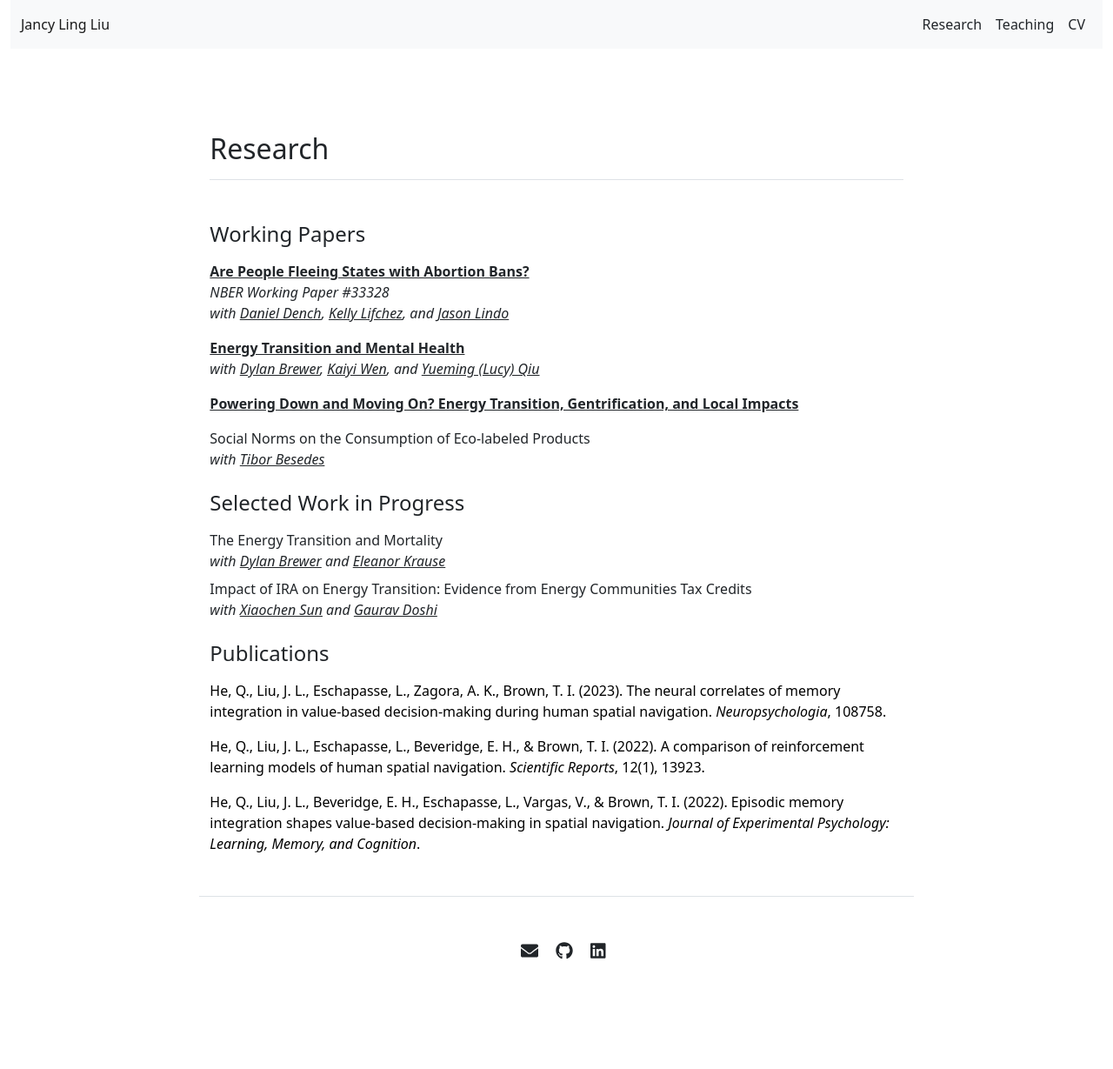
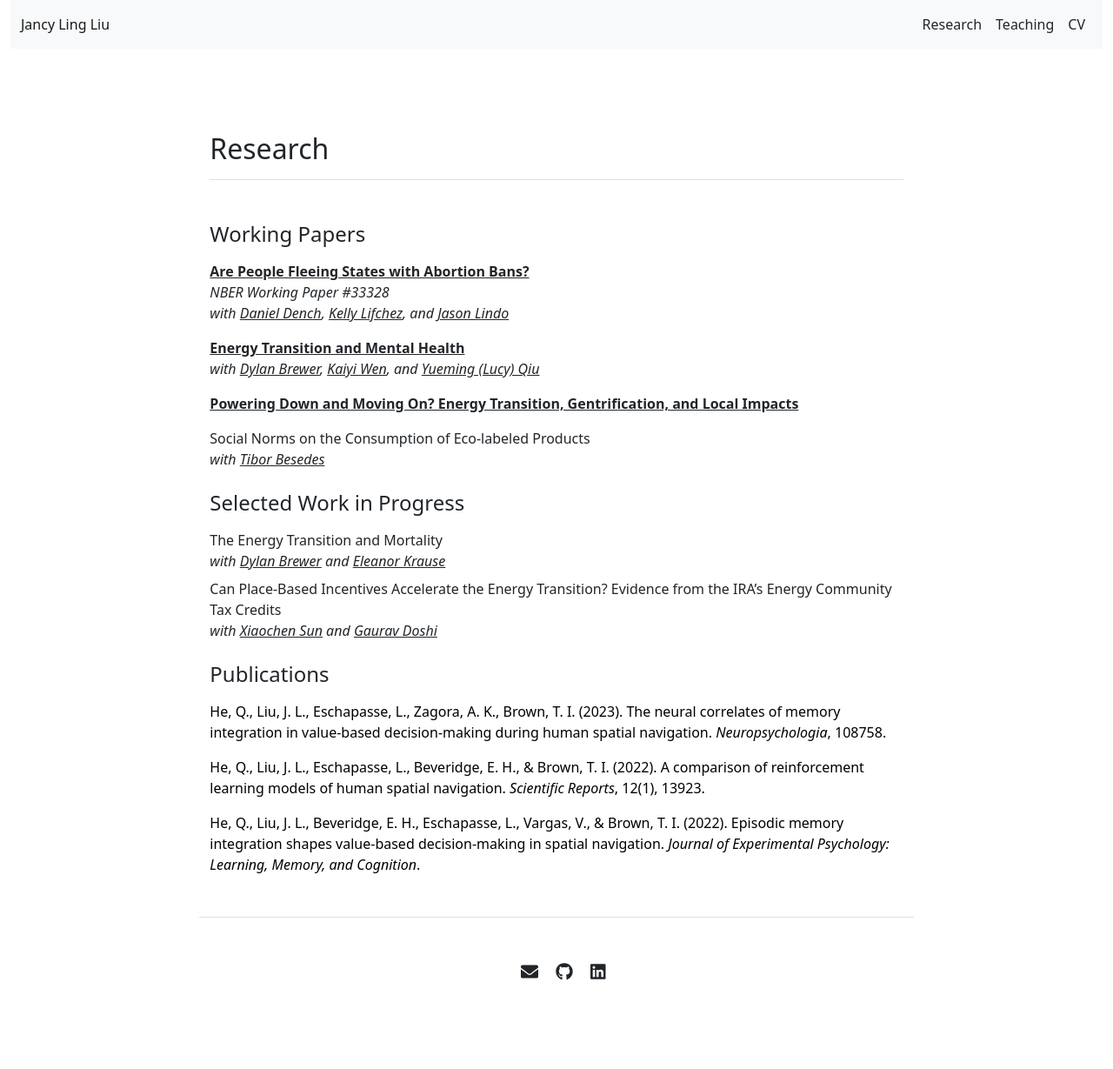
Before and after one commit to Jancyll/Jancyll.github.io, a Jekyll site: the page built from research.md, in a window 1280 px wide. Shown: the whole page at 87% size. Built offline with Jekyll 4.4.1, drawn with Linux system fonts in a browser that asks for light colours; before the commit the page ends 1205 px from its top, so only the background shows below that.

Commit message:
Update research.yml

```diff
--- a/_data/research.yml
+++ b/_data/research.yml
@@ -55,7 +55,7 @@ works_in_progress:
         url: 'https://www.dylanbrewer.com/'
       - name: 'Eleanor Krause'
         url: 'https://sites.google.com/view/eleanorkrause'
-  - name: 'Impact of IRA on Energy Transition: Evidence from Energy Communities Tax Credits'
+  - name: 'Can Place-Based Incentives Accelerate the Energy Transition? Evidence from the IRA’s Energy Community Tax Credits'
     coauthors:
       - name: 'Xiaochen Sun'
         url: 'https://xiaochensun.netlify.app/'
```
